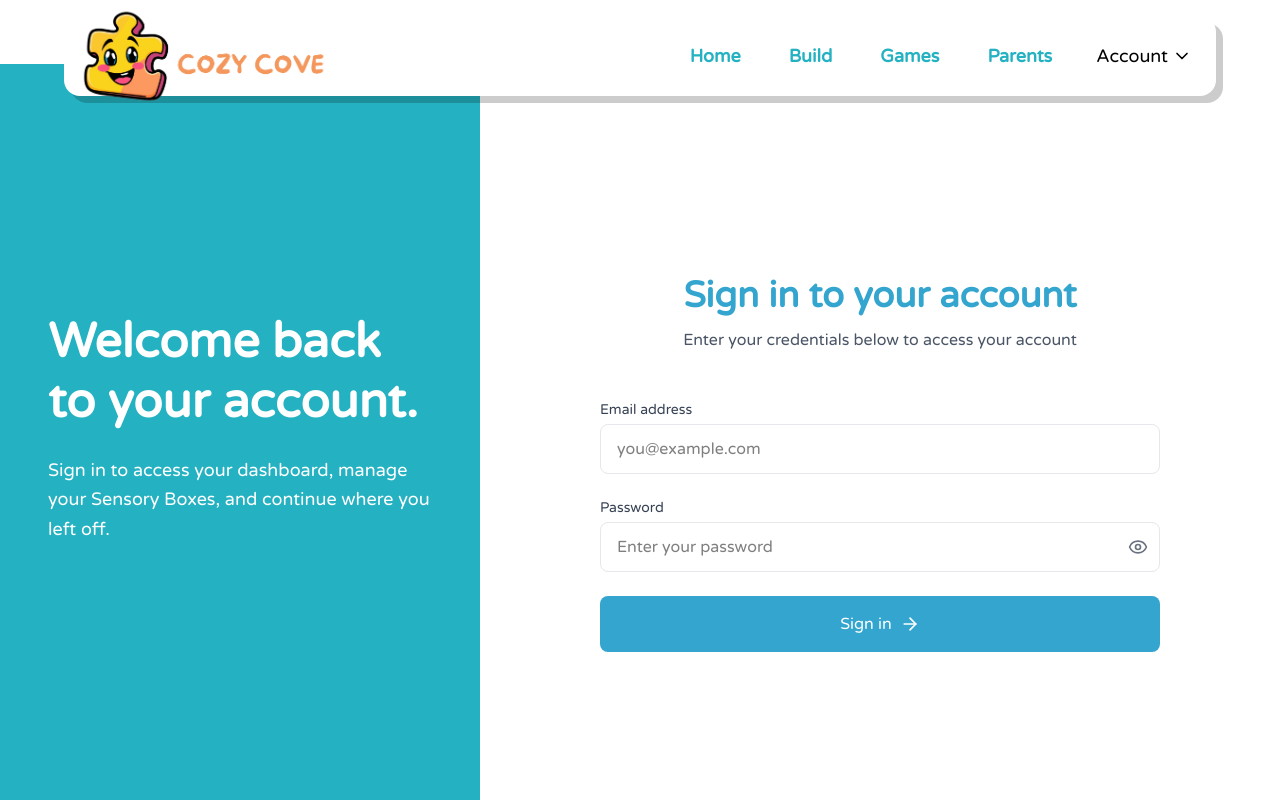
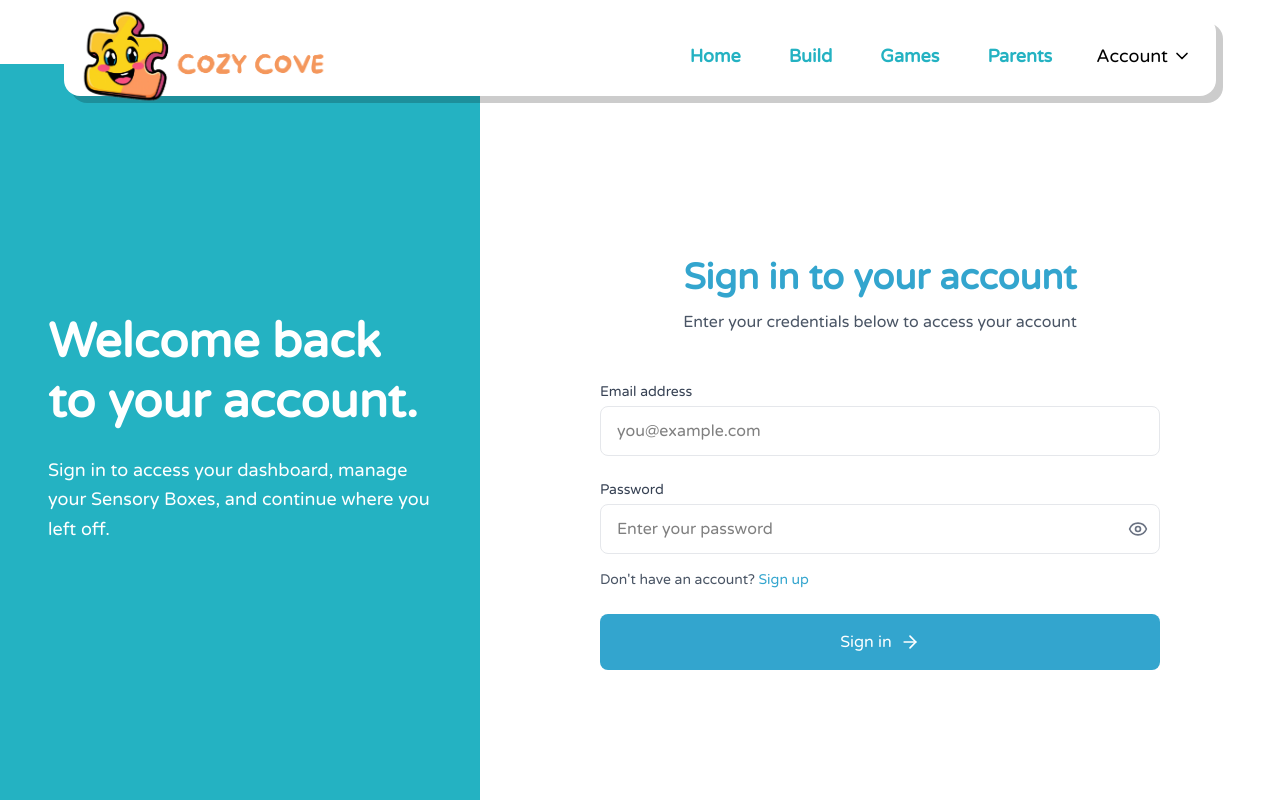
Before and after one commit to YVictorin/CozyCove, a React (Vite) app in the folder client/: page /login in a window 1280 px wide. Shown: the top 800 px of the page. Built offline with nearby package versions, Linux system fonts and the light colour scheme; no server answers.

Commit message:
feat(login): add register link for new users

```diff
--- a/client/src/components/forms/LoginForm.jsx
+++ b/client/src/components/forms/LoginForm.jsx
@@ -3,7 +3,7 @@ import { useForm } from 'react-hook-form';
 import { yupResolver } from '@hookform/resolvers/yup';
 import loginSchema from '../../validation/loginSchema';
 import { ArrowRight, Eye, EyeOff, Facebook, Mail, ArrowLeft } from 'lucide-react';
-import { NavLink, useNavigate, useLocation } from 'react-router-dom';
+import { NavLink, useNavigate, useLocation, Link } from 'react-router-dom';
 import useAxiosPrivate from '../../hooks/useAxiosPrivate';
 import useAuth from '../../hooks/useAuth';
 import axios from '../../api/axios';
@@ -123,7 +123,16 @@ function LoginForm() {
                     >
                       {showPassword ? <EyeOff className="w-5 h-5" /> : <Eye className="w-5 h-5" />}
                     </button>
+
                   </div>
+
+                      {/* Don't have an account link */}
+                <div className="text-left mt-4">
+                  <p className="text-gray-600 text-sm">
+                    Don't have an account? <Link to="/register" className="text-[#33a5ce] hover:text-[#4F46E5] font-medium">Sign up</Link>
+                  </p>
+                </div>
+
                   {errors.password && (
                     <p className="text-red-500 text-sm mt-1">{errors.password.message}</p>
                   )}
@@ -136,6 +145,9 @@ function LoginForm() {
                   {isSubmitting ? 'Signing in...' : 'Sign in'}
                   <ArrowRight className="w-5 h-5 ml-2 group-hover:translate-x-1 transition-transform" />
                 </button>
+
+
+
               </form>
             </div>
           </div>
```
